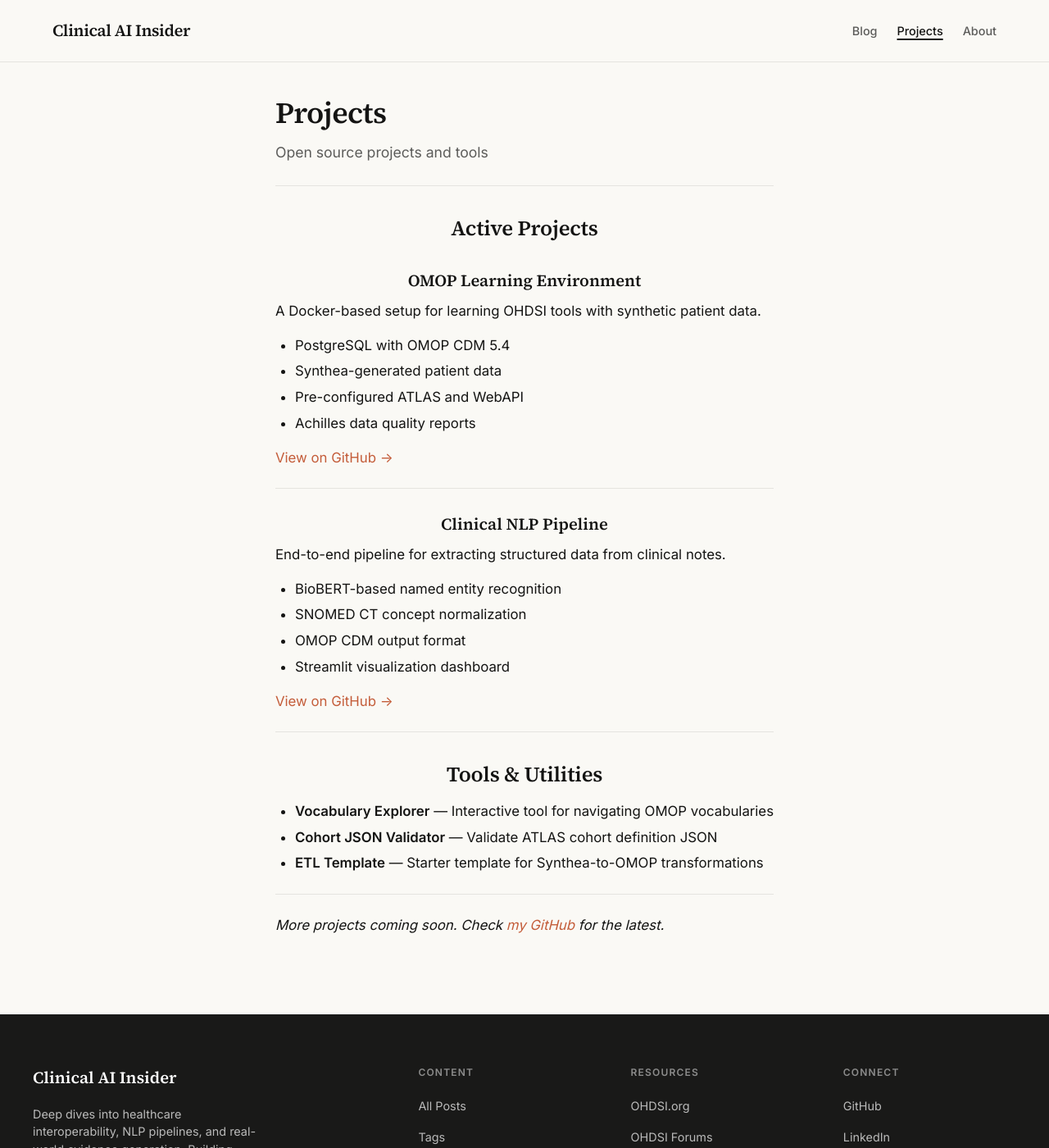
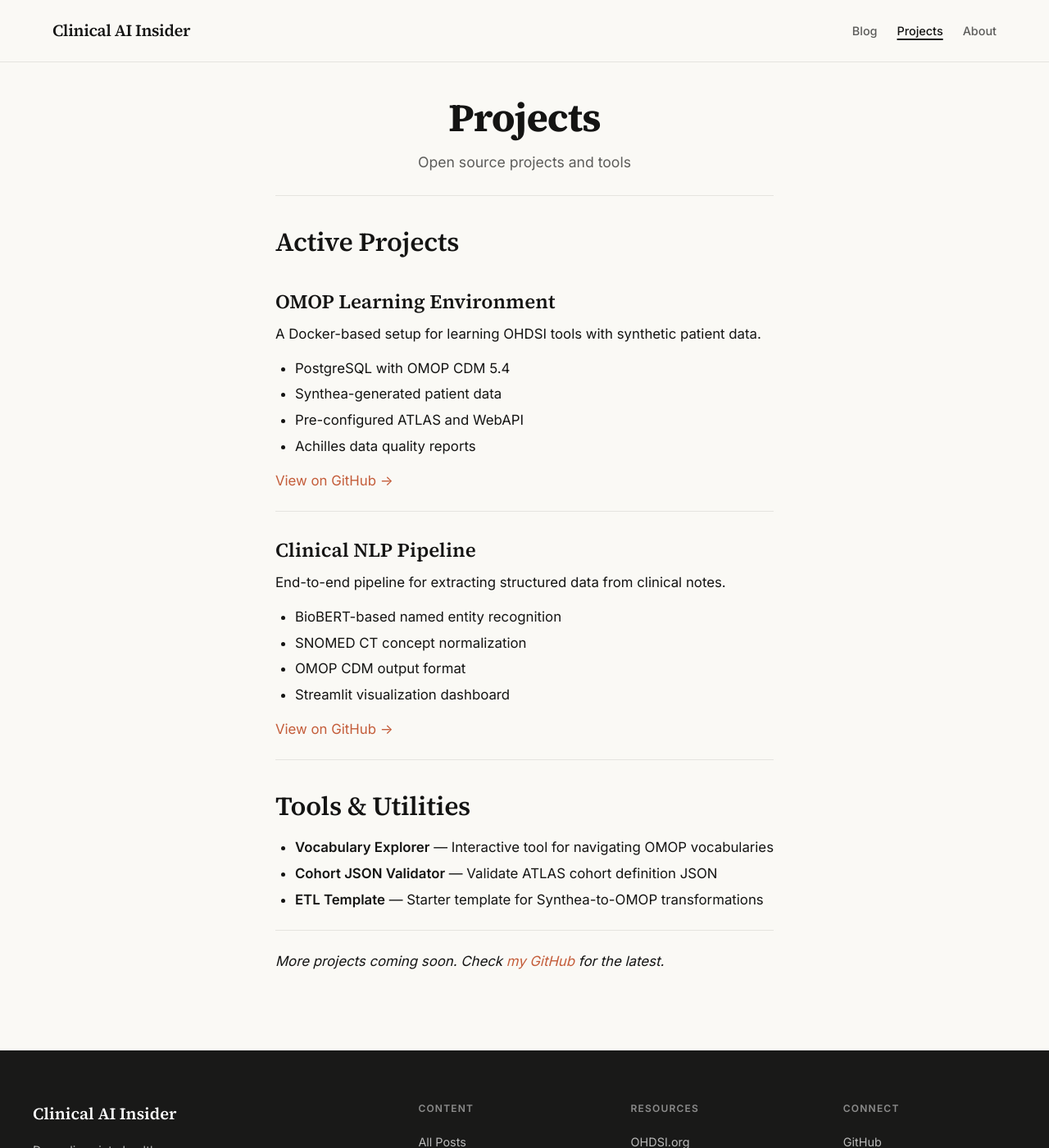
Before and after one commit to clinicalaiinsider/clinicalaiinsider.github.io, a Jekyll site: the page built from projects.md, in a window 1280 px wide and 1400 px high. Shown: the whole window at 82% size. Built offline with Jekyll 4.4.1, drawn with Linux system fonts in a browser that asks for light colours.

Commit message:
Update heading styles to match Anthropic pattern
- Center-align page/post titles (H1) with larger size (3rem, 700 weight)
- Increase H2 size to 2rem (32px, matching Anthropic's 32px)
- Increase H3 size to 1.5rem (24px, close to Anthropic's 25px)
- Increase H4 size to 1.25rem
- Keep content headings (H2/H3/H4) left-aligned per Anthropic's pattern
- Center post meta and page description
- Consolidate duplicate heading rules

🤖 Generated with [Claude Code](https://claude.com/claude-code)

Co-Authored-By: Claude Opus 4.5 <noreply@anthropic.com>

```diff
--- a/assets/css/main.css
+++ b/assets/css/main.css
@@ -834,16 +834,18 @@ main {
 .post-title,
 .page-title {
     font-family: var(--font-serif);
-    font-size: 2.25rem;
-    font-weight: 600;
-    line-height: 1.2;
+    font-size: 3rem;
+    font-weight: 700;
+    line-height: 1.15;
     margin-bottom: 0.75rem;
     letter-spacing: -0.02em;
+    text-align: center;
 }
 
 .page-description {
     color: var(--color-text-secondary);
     font-size: 1.1rem;
+    text-align: center;
 }
 
 .post-meta {
@@ -851,6 +853,7 @@ main {
     flex-wrap: wrap;
     gap: var(--space-md);
     align-items: center;
+    justify-content: center;
     font-size: 0.9rem;
     color: var(--color-text-secondary);
 }
@@ -877,51 +880,29 @@ main {
     margin-bottom: 2rem;
 }
 
-.post-content h2 {
+.post-content h2,
+.page-content h2 {
     font-family: var(--font-serif);
-    font-size: 1.6rem;
+    font-size: 2rem;
     font-weight: 600;
     margin: 2rem 0 0.75rem;
     letter-spacing: -0.01em;
 }
 
-.page-content h2 {
+.post-content h3,
+.page-content h3 {
     font-family: var(--font-serif);
-    font-size: 1.6rem;
+    font-size: 1.5rem;
     font-weight: 600;
-    margin: 2rem 0 0.75rem;
-    letter-spacing: -0.01em;
-    text-align: center;
-}
-
-.post-content h3 {
+    margin: 1.75rem 0 0.5rem;
+}
+
+.post-content h4,
+.page-content h4 {
     font-family: var(--font-serif);
     font-size: 1.25rem;
     font-weight: 600;
-    margin: 1.75rem 0 0.5rem;
-}
-
-.page-content h3 {
-    font-family: var(--font-serif);
-    font-size: 1.25rem;
-    font-weight: 600;
-    margin: 1.75rem 0 0.5rem;
-    text-align: center;
-}
-
-.post-content h4 {
-    font-family: var(--font-serif);
-    font-size: 1.1rem;
-    font-weight: 600;
     margin: 1.5rem 0 0.5rem;
-}
-
-.page-content h4 {
-    font-family: var(--font-serif);
-    font-size: 1.1rem;
-    font-weight: 600;
-    margin: 1.5rem 0 0.5rem;
-    text-align: center;
 }
 
 .post-content p,
```
